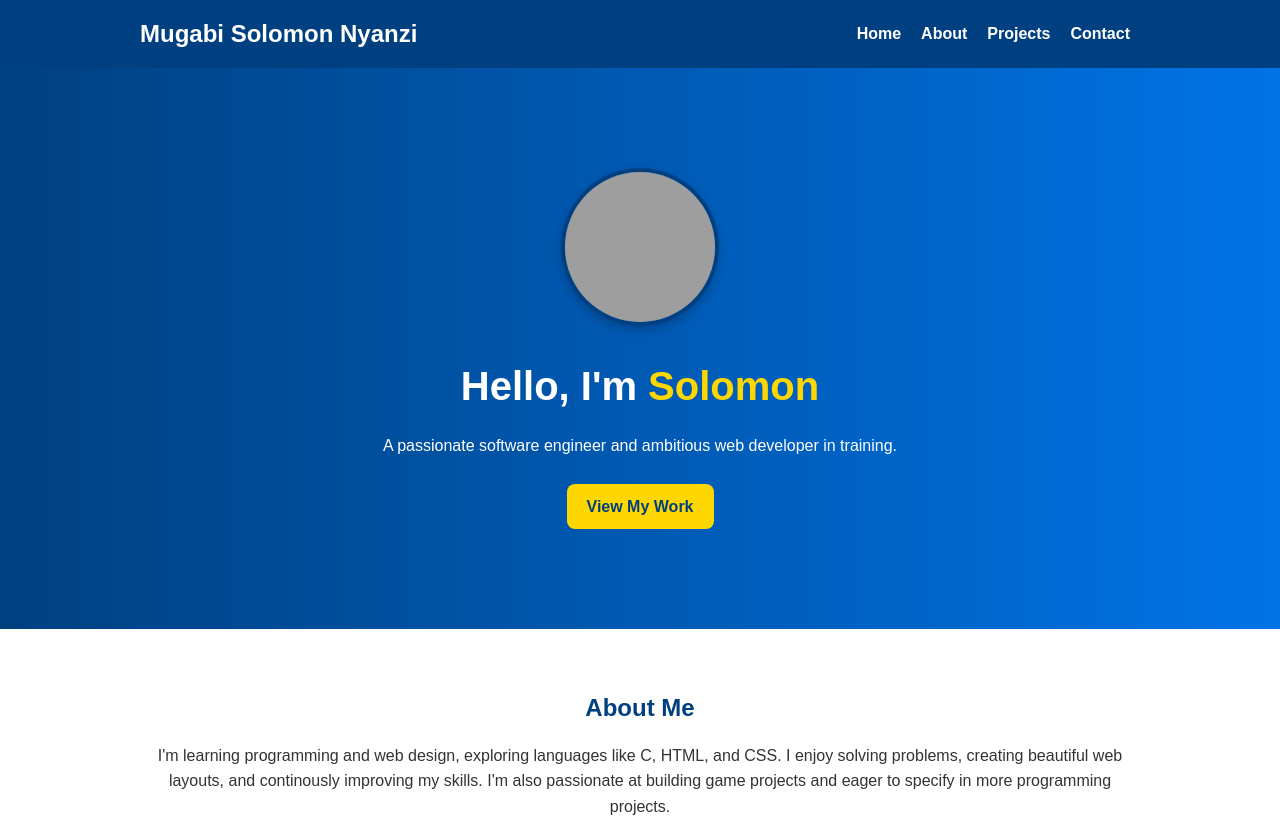
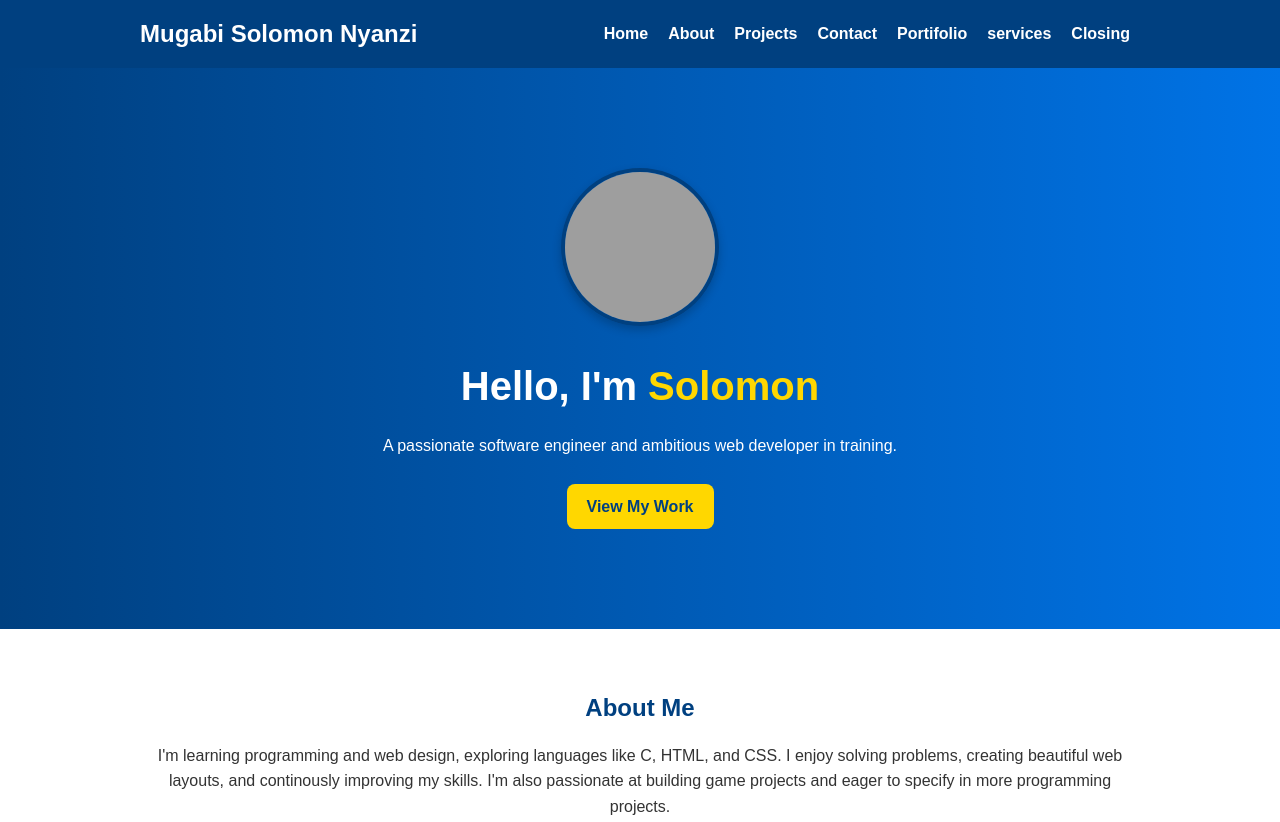
Before and after one commit to solomonnyanzi63/My_Personal_Website, a plain HTML site: page index.html in a window 1280 px wide. Shown: the top 822 px of the page. Drawn offline with Linux system fonts and the light colour scheme; grey boxes are pictures that could not be loaded.

Commit message:
Update index.html

```diff
--- a/index.html
+++ b/index.html
@@ -17,6 +17,9 @@
                     <li><a href="#about">About</a></li>
                     <li><a href="#projects">Projects</a></li>
                     <li><a href="#contact">Contact</a></li>
+                    <li><a href="portifolio.html">Portifolio</a></li>
+                    <li><a href="services.html">services</a></li>
+                    <li><a href="closing.html">Closing</a></li>
                 </ul>
             </nav>
         </div>
```
